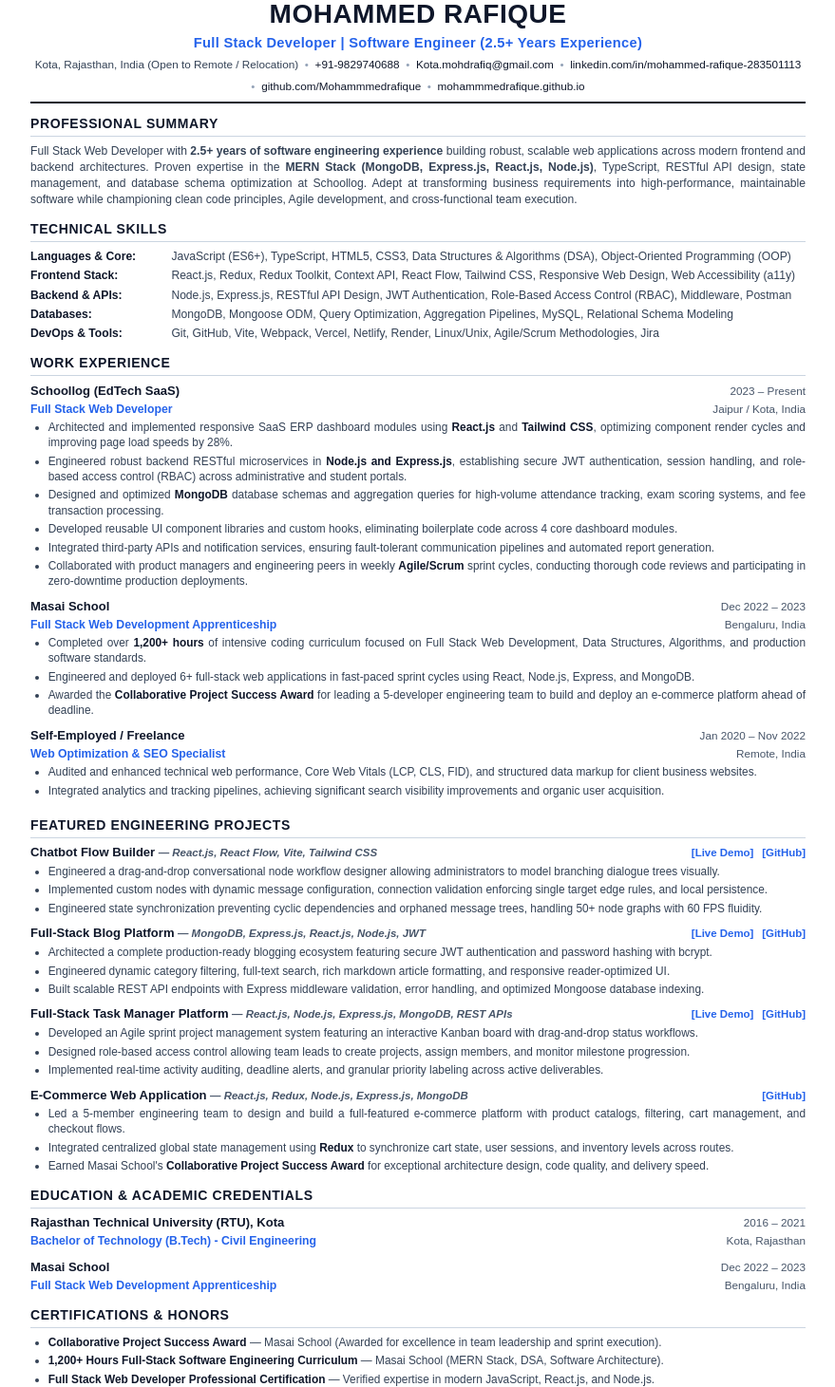
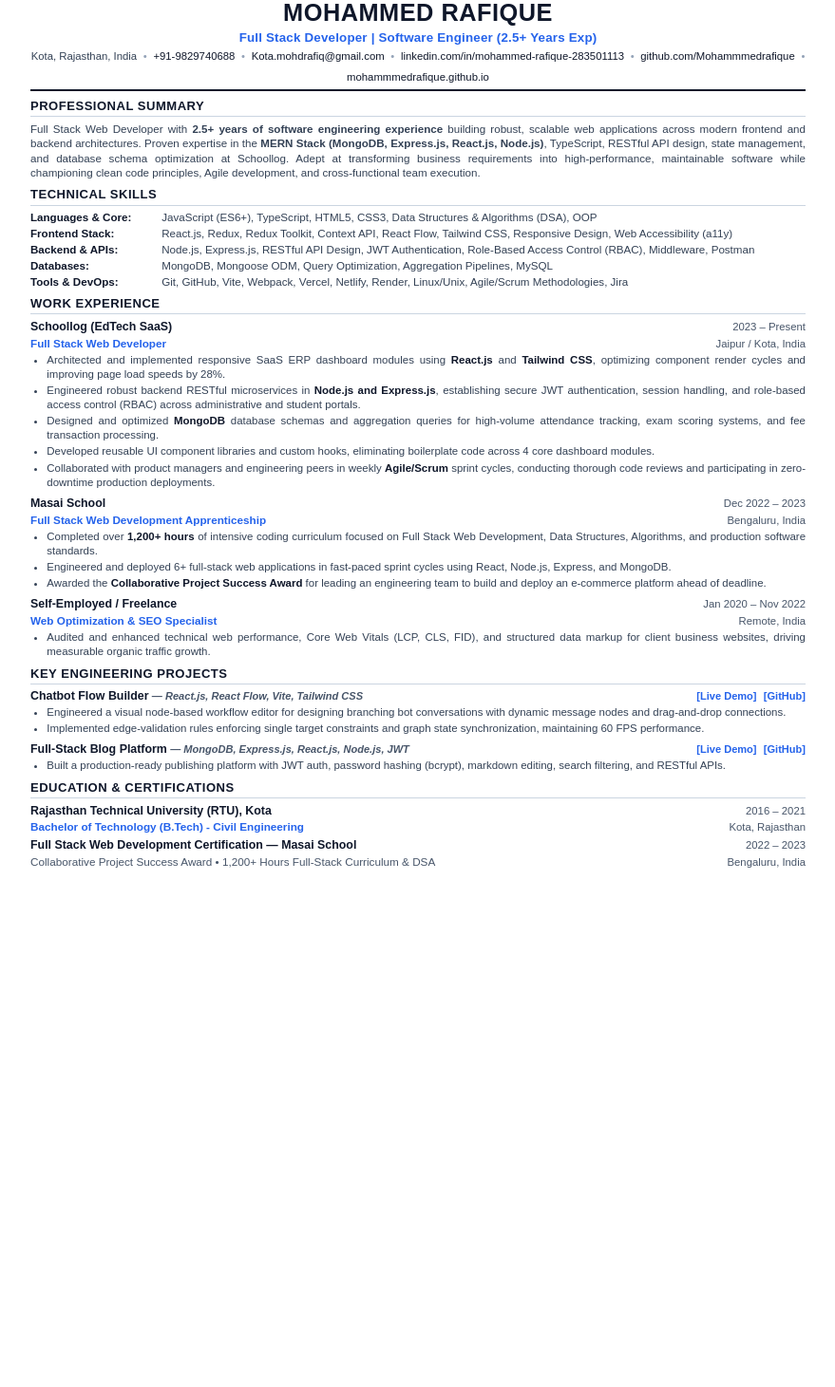
Before and after one commit to Mohammmedrafique/MohammmedRafique.github.io, a website: page resume.html in a window 1280 px wide. Shown: the whole page at 95% size, without its empty margins (200-1079 px from the left). After the commit the page ends 916 px from the top, so only its background shows below. Drawn offline with Linux system fonts and the light colour scheme.

Commit message:
feat(resume): compact to perfect 1-page high-impact ATS layout

```diff
--- a/resume.html
+++ b/resume.html
@@ -7,7 +7,7 @@
   <style>
     @page {
       size: letter;
-      margin: 0.45in 0.55in;
+      margin: 0.32in 0.42in;
     }
 
     * {
@@ -18,9 +18,9 @@
 
     body {
       font-family: Arial, "Helvetica Neue", Helvetica, sans-serif;
-      font-size: 9.3pt;
-      line-height: 1.38;
-      color: #1a1a1a;
+      font-size: 8.8pt;
+      line-height: 1.32;
+      color: #111827;
       background-color: #ffffff;
       -webkit-font-smoothing: antialiased;
     }
@@ -34,31 +34,31 @@
     /* HEADER */
     .header {
       text-align: center;
-      margin-bottom: 9pt;
-      padding-bottom: 6pt;
+      margin-bottom: 5pt;
+      padding-bottom: 4pt;
       border-bottom: 1.5pt solid #0f172a;
     }
 
     .name {
-      font-size: 21pt;
+      font-size: 19pt;
       font-weight: 700;
       letter-spacing: 0.5px;
       color: #0f172a;
       text-transform: uppercase;
       line-height: 1.1;
-      margin-bottom: 3pt;
+      margin-bottom: 2pt;
     }
 
     .title {
-      font-size: 11pt;
+      font-size: 10pt;
       font-weight: 600;
       color: #2563eb;
-      margin-bottom: 4pt;
-      letter-spacing: 0.3px;
+      margin-bottom: 3pt;
+      letter-spacing: 0.2px;
     }
 
     .contact-info {
-      font-size: 8.8pt;
+      font-size: 8.5pt;
       color: #334155;
       display: flex;
       flex-wrap: wrap;
@@ -83,52 +83,44 @@
 
     /* SECTION */
     .section {
-      margin-bottom: 10pt;
-    }
-
-    .page-break-before {
-      page-break-before: always;
-      break-before: page;
-      padding-top: 4pt;
+      margin-bottom: 5pt;
     }
 
     .section-title {
-      font-size: 10.5pt;
+      font-size: 9.8pt;
       font-weight: 700;
       color: #0f172a;
       text-transform: uppercase;
-      letter-spacing: 0.6px;
+      letter-spacing: 0.5px;
       border-bottom: 1pt solid #cbd5e1;
-      padding-bottom: 2pt;
-      margin-bottom: 5pt;
-      page-break-after: avoid;
-      break-after: avoid;
+      padding-bottom: 1.5pt;
+      margin-bottom: 3.5pt;
     }
 
     /* SUMMARY */
     .summary-text {
-      font-size: 9.1pt;
+      font-size: 8.7pt;
       color: #334155;
       text-align: justify;
-      line-height: 1.4;
+      line-height: 1.34;
     }
 
     /* SKILLS */
     .skills-grid {
       display: flex;
       flex-direction: column;
-      gap: 3pt;
+      gap: 1.5pt;
     }
 
     .skill-row {
-      font-size: 9.1pt;
-      line-height: 1.35;
+      font-size: 8.7pt;
+      line-height: 1.3;
     }
 
     .skill-category {
       font-weight: 700;
       color: #0f172a;
-      min-width: 145px;
+      min-width: 135px;
       display: inline-block;
     }
 
@@ -138,9 +130,7 @@
 
     /* ENTRIES */
     .entry {
-      margin-bottom: 7pt;
-      page-break-inside: avoid;
-      break-inside: avoid;
+      margin-bottom: 4.5pt;
     }
 
     .entry:last-child {
@@ -151,24 +141,24 @@
       display: flex;
       justify-content: space-between;
       align-items: baseline;
-      margin-bottom: 1.5pt;
+      margin-bottom: 1pt;
     }
 
     .entry-title {
-      font-size: 9.8pt;
+      font-size: 9.3pt;
       font-weight: 700;
       color: #0f172a;
     }
 
     .entry-subtitle {
-      font-size: 9.2pt;
+      font-size: 8.8pt;
       font-weight: 600;
       color: #2563eb;
     }
 
     .entry-location,
     .entry-date {
-      font-size: 8.8pt;
+      font-size: 8.5pt;
       font-weight: 500;
       color: #475569;
       white-space: nowrap;
@@ -178,20 +168,20 @@
       display: flex;
       justify-content: space-between;
       align-items: baseline;
-      margin-bottom: 2pt;
+      margin-bottom: 1.5pt;
     }
 
     .bullets {
       list-style-type: disc;
-      padding-left: 14pt;
-      margin-top: 2pt;
+      padding-left: 13pt;
+      margin-top: 1pt;
     }
 
     .bullets li {
-      font-size: 8.9pt;
+      font-size: 8.6pt;
       color: #334155;
-      margin-bottom: 2.5pt;
-      line-height: 1.36;
+      margin-bottom: 1.5pt;
+      line-height: 1.32;
       text-align: justify;
     }
 
@@ -204,11 +194,11 @@
     }
 
     .project-link {
-      font-size: 8.6pt;
+      font-size: 8.3pt;
       font-weight: 700;
       color: #2563eb;
       text-decoration: none;
-      margin-left: 4pt;
+      margin-left: 3pt;
     }
 
     .project-link:hover {
@@ -216,7 +206,7 @@
     }
 
     .tech-stack-tag {
-      font-size: 8.6pt;
+      font-size: 8.3pt;
       font-weight: 600;
       color: #475569;
       font-style: italic;
@@ -237,14 +227,12 @@
 </head>
 <body>
   <main class="resume-container">
-    <!-- ==================== PAGE 1 ==================== -->
-
     <!-- HEADER -->
     <header class="header">
       <h1 class="name">Mohammed Rafique</h1>
-      <div class="title">Full Stack Developer | Software Engineer (2.5+ Years Experience)</div>
+      <div class="title">Full Stack Developer | Software Engineer (2.5+ Years Exp)</div>
       <div class="contact-info">
-        <span>Kota, Rajasthan, India (Open to Remote / Relocation)</span>
+        <span>Kota, Rajasthan, India</span>
         <span class="separator">•</span>
         <span><a href="tel:+919829740688">+91-9829740688</a></span>
         <span class="separator">•</span>
@@ -272,11 +260,11 @@
       <div class="skills-grid">
         <div class="skill-row">
           <span class="skill-category">Languages & Core:</span>
-          <span class="skill-list">JavaScript (ES6+), TypeScript, HTML5, CSS3, Data Structures & Algorithms (DSA), Object-Oriented Programming (OOP)</span>
+          <span class="skill-list">JavaScript (ES6+), TypeScript, HTML5, CSS3, Data Structures & Algorithms (DSA), OOP</span>
         </div>
         <div class="skill-row">
           <span class="skill-category">Frontend Stack:</span>
-          <span class="skill-list">React.js, Redux, Redux Toolkit, Context API, React Flow, Tailwind CSS, Responsive Web Design, Web Accessibility (a11y)</span>
+          <span class="skill-list">React.js, Redux, Redux Toolkit, Context API, React Flow, Tailwind CSS, Responsive Design, Web Accessibility (a11y)</span>
         </div>
         <div class="skill-row">
           <span class="skill-category">Backend & APIs:</span>
@@ -284,10 +272,10 @@
         </div>
         <div class="skill-row">
           <span class="skill-category">Databases:</span>
-          <span class="skill-list">MongoDB, Mongoose ODM, Query Optimization, Aggregation Pipelines, MySQL, Relational Schema Modeling</span>
+          <span class="skill-list">MongoDB, Mongoose ODM, Query Optimization, Aggregation Pipelines, MySQL</span>
         </div>
         <div class="skill-row">
-          <span class="skill-category">DevOps & Tools:</span>
+          <span class="skill-category">Tools & DevOps:</span>
           <span class="skill-list">Git, GitHub, Vite, Webpack, Vercel, Netlify, Render, Linux/Unix, Agile/Scrum Methodologies, Jira</span>
         </div>
       </div>
@@ -312,7 +300,6 @@
           <li>Engineered robust backend RESTful microservices in <strong>Node.js and Express.js</strong>, establishing secure JWT authentication, session handling, and role-based access control (RBAC) across administrative and student portals.</li>
           <li>Designed and optimized <strong>MongoDB</strong> database schemas and aggregation queries for high-volume attendance tracking, exam scoring systems, and fee transaction processing.</li>
           <li>Developed reusable UI component libraries and custom hooks, eliminating boilerplate code across 4 core dashboard modules.</li>
-          <li>Integrated third-party APIs and notification services, ensuring fault-tolerant communication pipelines and automated report generation.</li>
           <li>Collaborated with product managers and engineering peers in weekly <strong>Agile/Scrum</strong> sprint cycles, conducting thorough code reviews and participating in zero-downtime production deployments.</li>
         </ul>
       </article>
@@ -330,7 +317,7 @@
         <ul class="bullets">
           <li>Completed over <strong>1,200+ hours</strong> of intensive coding curriculum focused on Full Stack Web Development, Data Structures, Algorithms, and production software standards.</li>
           <li>Engineered and deployed 6+ full-stack web applications in fast-paced sprint cycles using React, Node.js, Express, and MongoDB.</li>
-          <li>Awarded the <strong>Collaborative Project Success Award</strong> for leading a 5-developer engineering team to build and deploy an e-commerce platform ahead of deadline.</li>
+          <li>Awarded the <strong>Collaborative Project Success Award</strong> for leading an engineering team to build and deploy an e-commerce platform ahead of deadline.</li>
         </ul>
       </article>
 
@@ -345,17 +332,14 @@
           <span class="entry-location">Remote, India</span>
         </div>
         <ul class="bullets">
-          <li>Audited and enhanced technical web performance, Core Web Vitals (LCP, CLS, FID), and structured data markup for client business websites.</li>
-          <li>Integrated analytics and tracking pipelines, achieving significant search visibility improvements and organic user acquisition.</li>
+          <li>Audited and enhanced technical web performance, Core Web Vitals (LCP, CLS, FID), and structured data markup for client business websites, driving measurable organic traffic growth.</li>
         </ul>
       </article>
     </section>
 
-    <!-- ==================== PAGE 2 ==================== -->
-
-    <!-- FEATURED PROJECTS -->
-    <section class="section page-break-before">
-      <h2 class="section-title">Featured Engineering Projects</h2>
+    <!-- KEY PROJECTS -->
+    <section class="section">
+      <h2 class="section-title">Key Engineering Projects</h2>
 
       <!-- Chatbot Flow Builder -->
       <article class="entry">
@@ -370,9 +354,8 @@
           </div>
         </div>
         <ul class="bullets">
-          <li>Engineered a drag-and-drop conversational node workflow designer allowing administrators to model branching dialogue trees visually.</li>
-          <li>Implemented custom nodes with dynamic message configuration, connection validation enforcing single target edge rules, and local persistence.</li>
-          <li>Engineered state synchronization preventing cyclic dependencies and orphaned message trees, handling 50+ node graphs with 60 FPS fluidity.</li>
+          <li>Engineered a visual node-based workflow editor for designing branching bot conversations with dynamic message nodes and drag-and-drop connections.</li>
+          <li>Implemented edge-validation rules enforcing single target constraints and graph state synchronization, maintaining 60 FPS performance.</li>
         </ul>
       </article>
 
@@ -389,54 +372,15 @@
           </div>
         </div>
         <ul class="bullets">
-          <li>Architected a complete production-ready blogging ecosystem featuring secure JWT authentication and password hashing with bcrypt.</li>
-          <li>Engineered dynamic category filtering, full-text search, rich markdown article formatting, and responsive reader-optimized UI.</li>
-          <li>Built scalable REST API endpoints with Express middleware validation, error handling, and optimized Mongoose database indexing.</li>
-        </ul>
-      </article>
-
-      <!-- Task Manager Platform -->
-      <article class="entry">
-        <div class="entry-header">
-          <div>
-            <span class="entry-title">Full-Stack Task Manager Platform</span>
-            <span class="tech-stack-tag">— React.js, Node.js, Express.js, MongoDB, REST APIs</span>
-          </div>
-          <div>
-            <a href="https://task-manager-client-taupe.vercel.app/" target="_blank" rel="noopener" class="project-link">[Live Demo]</a>
-            <a href="https://github.com/Mohammmedrafique/task-manager" target="_blank" rel="noopener" class="project-link">[GitHub]</a>
-          </div>
-        </div>
-        <ul class="bullets">
-          <li>Developed an Agile sprint project management system featuring an interactive Kanban board with drag-and-drop status workflows.</li>
-          <li>Designed role-based access control allowing team leads to create projects, assign members, and monitor milestone progression.</li>
-          <li>Implemented real-time activity auditing, deadline alerts, and granular priority labeling across active deliverables.</li>
-        </ul>
-      </article>
-
-      <!-- E-Commerce Web Application -->
-      <article class="entry">
-        <div class="entry-header">
-          <div>
-            <span class="entry-title">E-Commerce Web Application</span>
-            <span class="tech-stack-tag">— React.js, Redux, Node.js, Express.js, MongoDB</span>
-          </div>
-          <div>
-            <a href="https://github.com/Mohammmedrafique" target="_blank" rel="noopener" class="project-link">[GitHub]</a>
-          </div>
-        </div>
-        <ul class="bullets">
-          <li>Led a 5-member engineering team to design and build a full-featured e-commerce platform with product catalogs, filtering, cart management, and checkout flows.</li>
-          <li>Integrated centralized global state management using <strong>Redux</strong> to synchronize cart state, user sessions, and inventory levels across routes.</li>
-          <li>Earned Masai School's <strong>Collaborative Project Success Award</strong> for exceptional architecture design, code quality, and delivery speed.</li>
+          <li>Built a production-ready publishing platform with JWT auth, password hashing (bcrypt), markdown editing, search filtering, and RESTful APIs.</li>
         </ul>
       </article>
     </section>
 
-    <!-- EDUCATION & ACADEMIC CREDENTIALS -->
-    <section class="section">
-      <h2 class="section-title">Education & Academic Credentials</h2>
-      <div class="entry">
+    <!-- EDUCATION & CERTIFICATIONS -->
+    <section class="section" style="margin-bottom: 0;">
+      <h2 class="section-title">Education & Certifications</h2>
+      <div class="entry" style="margin-bottom: 2pt;">
         <div class="entry-header">
           <span class="entry-title">Rajasthan Technical University (RTU), Kota</span>
           <span class="entry-date">2016 – 2021</span>
@@ -448,25 +392,15 @@
       </div>
       <div class="entry" style="margin-bottom: 0;">
         <div class="entry-header">
-          <span class="entry-title">Masai School</span>
-          <span class="entry-date">Dec 2022 – 2023</span>
+          <span class="entry-title">Full Stack Web Development Certification — Masai School</span>
+          <span class="entry-date">2022 – 2023</span>
         </div>
-        <div class="entry-meta">
-          <span class="entry-subtitle">Full Stack Web Development Apprenticeship</span>
+        <div class="entry-meta" style="margin-bottom: 0;">
+          <span class="entry-subtitle" style="color: #475569; font-weight: normal;">Collaborative Project Success Award • 1,200+ Hours Full-Stack Curriculum & DSA</span>
           <span class="entry-location">Bengaluru, India</span>
         </div>
       </div>
     </section>
-
-    <!-- CERTIFICATIONS & HONORS -->
-    <section class="section" style="margin-bottom: 0;">
-      <h2 class="section-title">Certifications & Honors</h2>
-      <ul class="bullets" style="margin-top: 3pt;">
-        <li><strong>Collaborative Project Success Award</strong> — Masai School (Awarded for excellence in team leadership and sprint execution).</li>
-        <li><strong>1,200+ Hours Full-Stack Software Engineering Curriculum</strong> — Masai School (MERN Stack, DSA, Software Architecture).</li>
-        <li><strong>Full Stack Web Developer Professional Certification</strong> — Verified expertise in modern JavaScript, React.js, and Node.js.</li>
-      </ul>
-    </section>
   </main>
 </body>
 </html>
```
Also changed, not shown: 1 other file.
